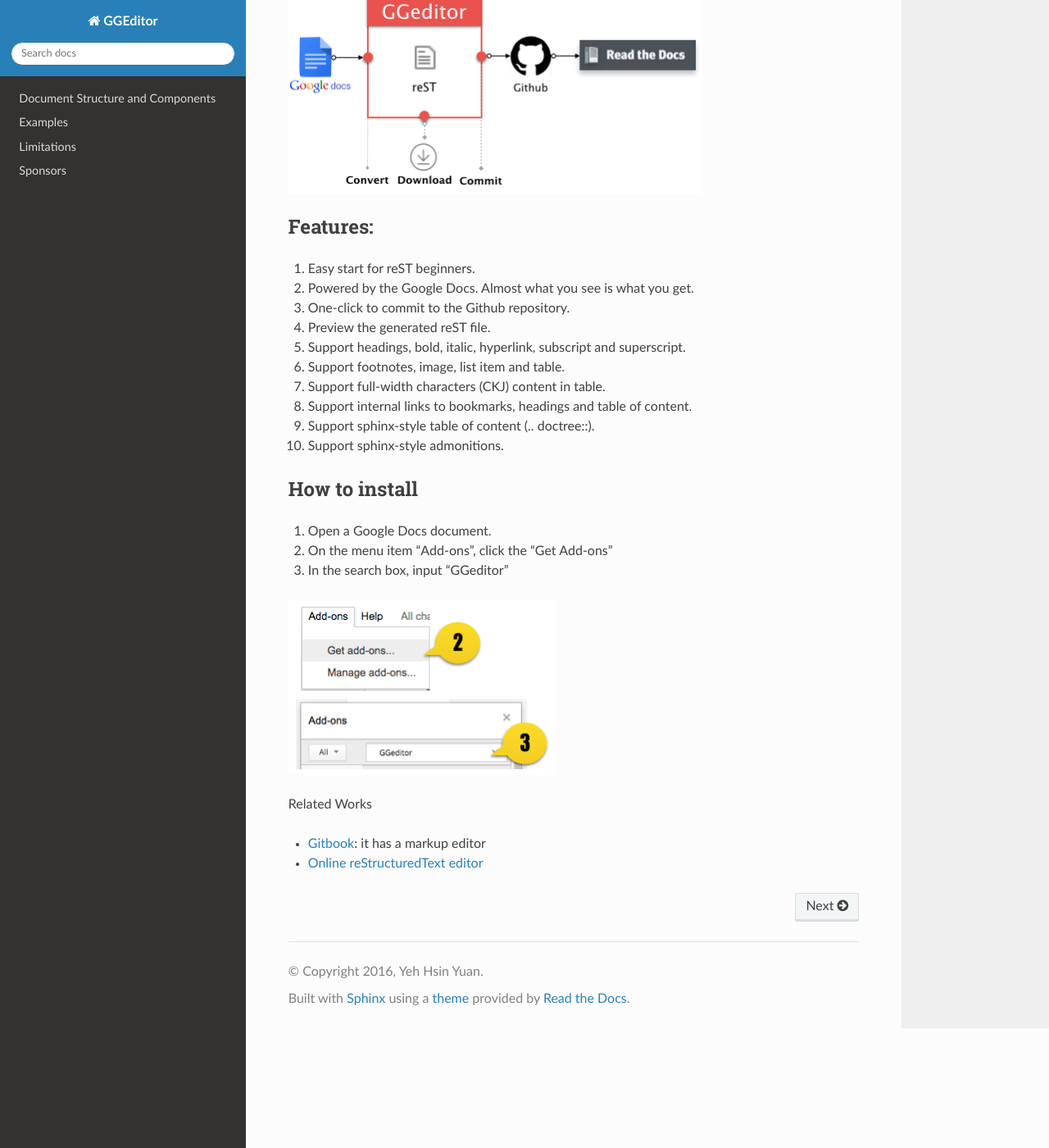
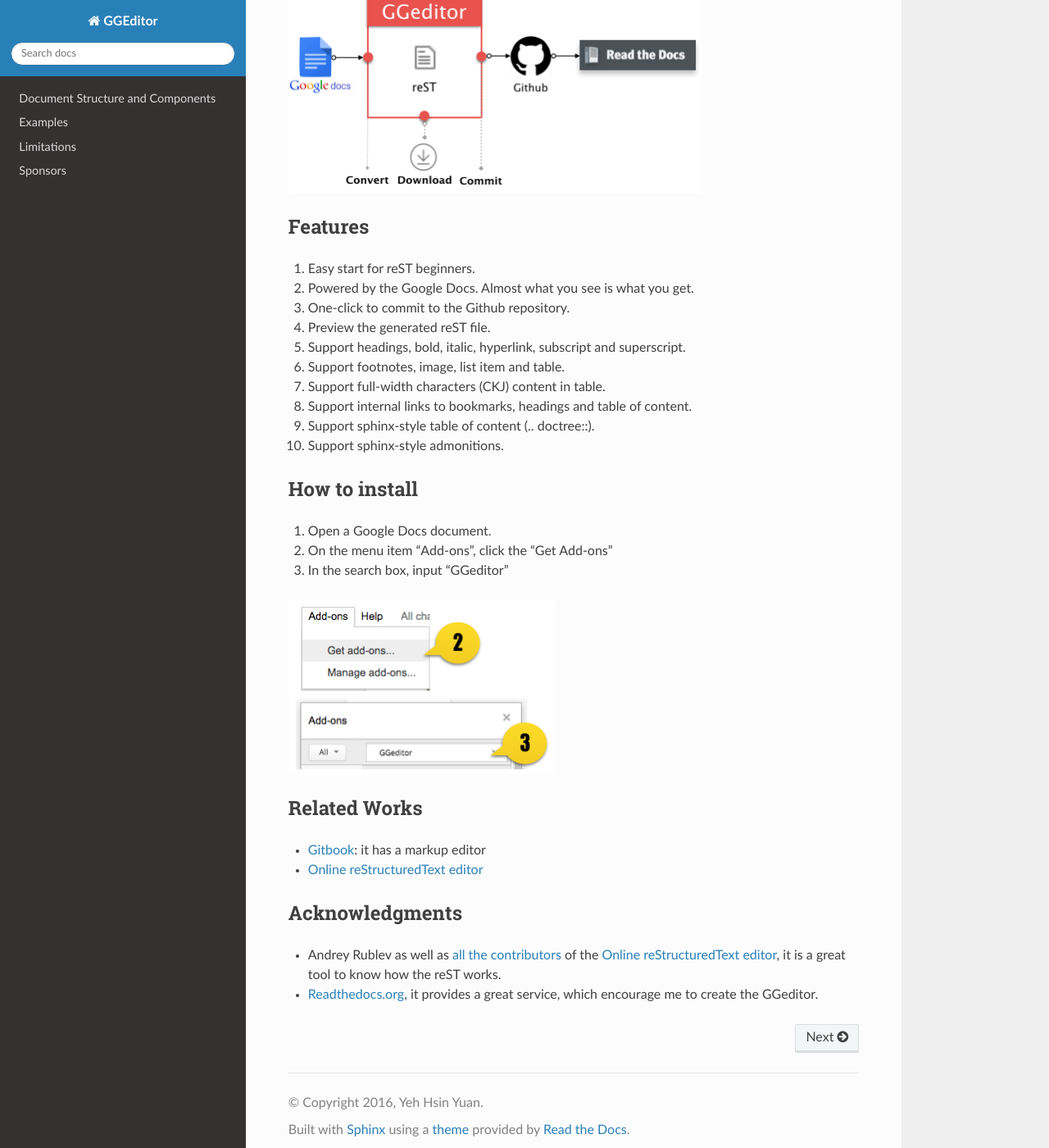
Before and after one commit to iapyeh/GGeditor, a Sphinx documentation site: the page built from docs/index.rst, in a window 1280 px wide and 1400 px high, scrolled down 882 px. Shown: the whole window at 82% size. Built offline with Sphinx 7.4.7 and the Read the Docs theme 2.0.0, drawn with Linux system fonts in a browser that asks for light colours.

Commit message:
Google Docs reST Editor@2016-11-16 18:16:55

```diff
--- a/docs/index.rst
+++ b/docs/index.rst
@@ -44,15 +44,28 @@
 
 \ |IMG2|\
 
+.. _h59e47f2a4a50742f566e3f654a4648:
+
 Related Works
+*************
 
 * \ `Gitbook`_\ : it has a markup editor
 * \ `Online reStructuredText editor`_\
+
+.. _h7c12a2e595c631221f363d4e55c21:
+
+Acknowledgments
+***************
+
+* Andrey Rublev as well as \ `all the contributors`_\  of the \ `Online reStructuredText editor`_\ , it is a great tool to know how the reST works.
+* \ `Readthedocs.org`_\ , it provides a great service, which encourage me to create the GGeditor.
 
 .. _`reStructuredText`: https://en.wikipedia.org/wiki/ReStructuredText
 .. _`Read The Docs`: https://readthedocs.org/
 .. _`Gitbook`: https://www.gitbook.com
 .. _`Online reStructuredText editor`: http://rst.ninjs.org/
+.. _`all the contributors`: https://github.com/anru/rsted/graphs/contributors
+.. _`Readthedocs.org`: https://readthedocs.org
 
 .. |IMG1| image:: index/index_1.png
    :height: 250 px
```
Also changed, not shown: other parts of docs/index.rst (+3 -3 lines).
